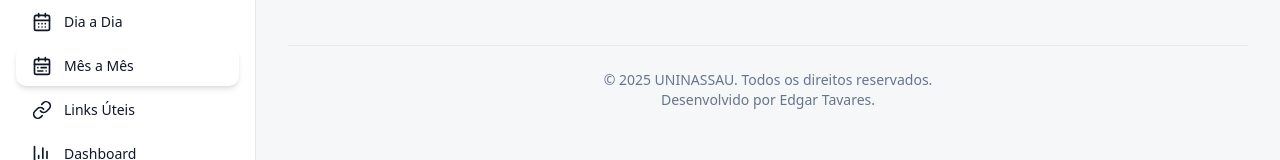
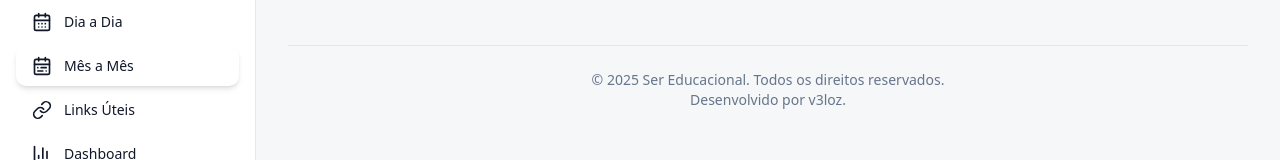
Before and after one commit to edgareda2015/planoDeAcaoOlinda_versio_501, a React (Vite) app: page /mes-a-mes in a window 1280 px wide. Shown: the part 199-359 px from the top of the page. Built offline with nearby package versions, Linux system fonts and the light colour scheme; no server answers; the database is empty; sample sign-in values are in the browser's storage.

Commit message:
docs: update footer credits to Ser Educacional and v3loz

```diff
--- a/src/components/Footer.tsx
+++ b/src/components/Footer.tsx
@@ -1,8 +1,8 @@
 const Footer = () => {
   return (
     <footer className="mt-12 border-t pt-6 text-center text-sm text-muted-foreground">
-      <p>© 2025 UNINASSAU. Todos os direitos reservados.</p>
-      <p>Desenvolvido por Edgar Tavares.</p>
+      <p>© 2025 Ser Educacional. Todos os direitos reservados.</p>
+      <p>Desenvolvido por v3loz.</p>
     </footer>
   );
 };
```
